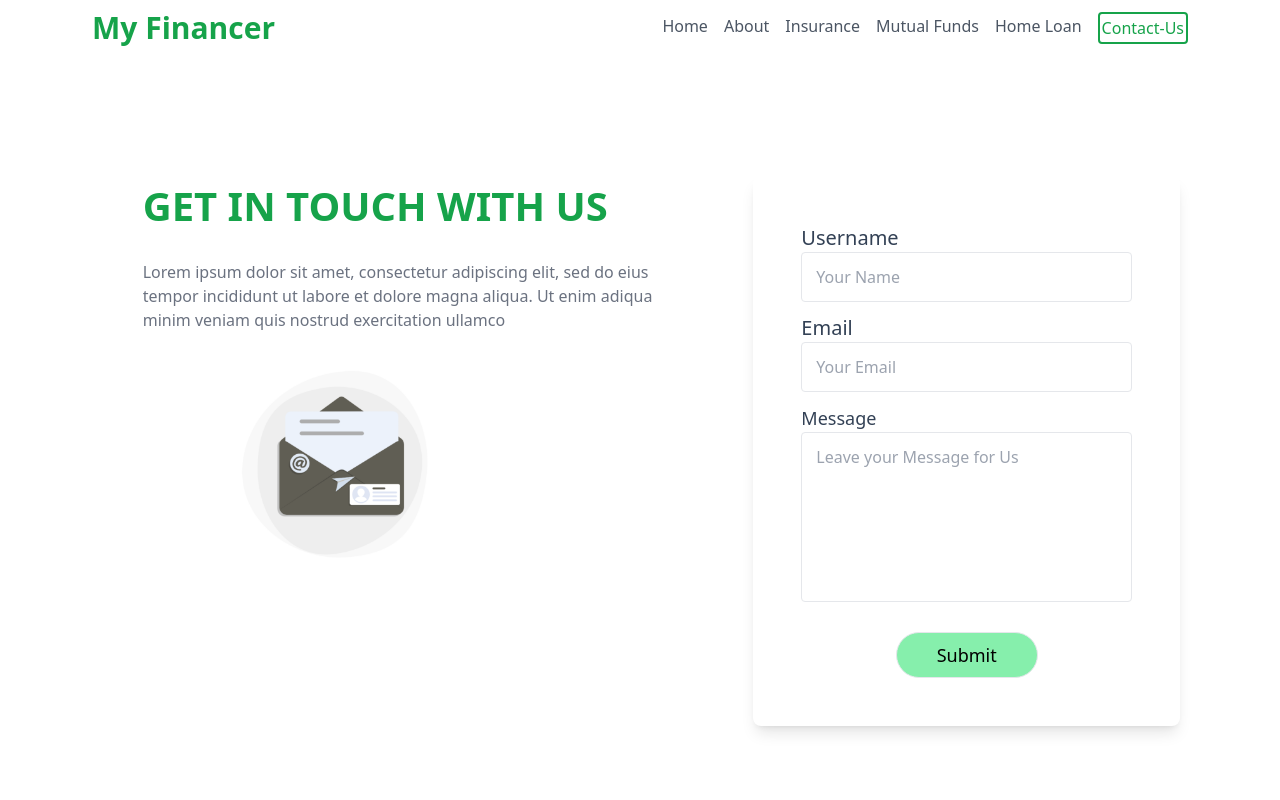
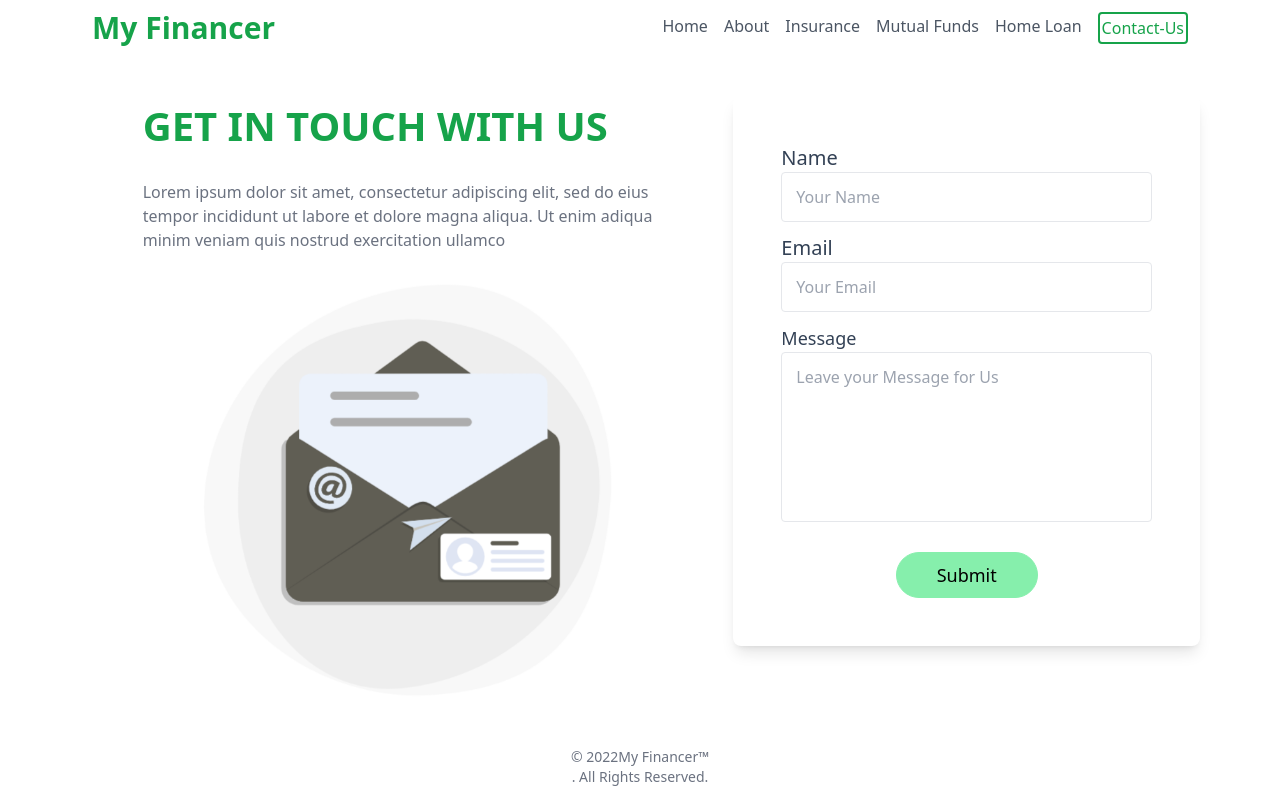
Before and after one commit to veeresh-27/businessProfile, a Next.js app: page /contact in a window 1280 px wide. Shown: the top 800 px of the page. Built offline with nearby package versions, Linux system fonts and the light colour scheme.

Commit message:
disclaimer

```diff
--- a/pages/about/index.js
+++ b/pages/about/index.js
@@ -26,7 +26,10 @@ export default function About() {
             <p className="flex gap-2 pt-2">
               <IconPhone /> +91 8660446535
             </p>
-            <p className="flex gap-2 pt-2">
+            <p
+              onClick={() => router.push("mailto:licishwarptil@gmail.com")}
+              className="flex gap-2 pt-2 cursor-pointer"
+            >
               <IconsMail /> licishwarpatil@gmail.com
             </p>
             <p className="flex gap-2 pt-2 items-center">
--- a/pages/contact/index.js
+++ b/pages/contact/index.js
@@ -7,9 +7,11 @@ export default function Contact() {
   const [name, setName] = useState("");
   const [email, setEmail] = useState("");
   const [message, setMessage] = useState("");
+  const [disable, setDisable] = useState(false);
 
   const handleFormSubmit = async (e) => {
     e.preventDefault();
+    setDisable(true);
     const Data = {
       name,
       email,
@@ -34,6 +36,7 @@ export default function Contact() {
         setEmail("");
         setName("");
         setMessage("");
+        setDisable(false);
       });
 
       //if sucess do whatever you like, i.e toast notification
@@ -65,9 +68,9 @@ export default function Contact() {
     }
   };
   return (
-    <section className="relative z-10 overflow-hidden bg-white py-20 px-20 lg:py-[120px]">
-      <div className=" container mx-auto -mx-4 flex flex-wrap lg:justify-between ">
-        <div className="container mx-auto -mx-4 flex flex-wrap lg:justify-between w-full px-4 lg:w-1/2 xl:w-6/12 mb-12 max-w-[570px] lg:mb-0">
+    <section className="relative overflow-hidden bg-white py-10 px-4 md:px-14 lg:px-20">
+      <div className=" mx-auto  flex flex-wrap lg:justify-between ">
+        <div className="container mx-auto  flex flex-wrap lg:justify-between w-full px-4 lg:w-1/2 xl:w-6/12 mb-12 max-w-[570px] lg:mb-0">
           <div className="mb-12 max-w-[570px] lg:mb-0">
             <h2 className="text-dark text-green-600 mb-6 text-[32px] font-bold uppercase sm:text-[40px] lg:text-[36px] xl:text-[40px]">
               GET IN TOUCH WITH US
@@ -77,20 +80,16 @@ export default function Contact() {
               eius tempor incididunt ut labore et dolore magna aliqua. Ut enim
               adiqua minim veniam quis nostrud exercitation ullamco
             </p>
-            <div>
-              <Image
-                src={support}
-                className="object-contain h-48 w-96"
-                alt=""
-              />
+            <div className="scale-105 flex justify-center">
+              <Image src={support} className="w-[300px] md:w-[400px]" alt="" />
             </div>
           </div>
         </div>
-        <div className="w-full px-5 lg:w-1/2 xl:w-5/12">
-          <div className="relative rounded-lg bg-white  shadow-lg sm:p-12">
+        <div className="w-full lg:w-1/2 xl:w-5/12">
+          <div className="relative rounded-lg bg-white  shadow-lg p-12">
             <form onSubmit={handleFormSubmit}>
               <label className="font-medium  text-xl text-slate-700">
-                Username
+                Name
               </label>
               <div className="mb-3">
                 <input
@@ -134,13 +133,22 @@ export default function Contact() {
                 ></textarea>
               </div>
               <div className="flex justify-center">
-                <button
-                  type="submit"
-                  className="bg-green-300 font-medium text-lg  rounded-full border p-2 px-10  transition
-                    focus:shadow-outline hover:bg-green-600 hover:text-white"
-                >
-                  Submit
-                </button>
+                {disable ? (
+                  <button
+                    className="bg-gray-600 font-medium text-lg  rounded-full border p-2 px-10  transition
+                    focus:shadow-outline  cursor-not-allowed"
+                  >
+                    Submit
+                  </button>
+                ) : (
+                  <button
+                    type="submit"
+                    className="bg-green-300 font-medium text-lg  rounded-full border border-green-300 p-2 px-10  transition
+                    focus:shadow-outline hover:bg-green-600 hover:text-white cursor-pointer"
+                  >
+                    Submit
+                  </button>
+                )}
               </div>
             </form>
           </div>
--- a/pages/mutualfunds/index.js
+++ b/pages/mutualfunds/index.js
@@ -50,6 +50,7 @@ const mf = [
 
 export default function MutualFunds() {
   const [activeTab, setActiveTab] = useState(0);
+  const [disclaimer, setDisclaimer] = useState(true);
   //const [open, setOpen] = useState(0);
 
   // const handleOpen = (value) => {
@@ -68,6 +69,7 @@ export default function MutualFunds() {
       {/*<h1 className="text-2xl text-green-600 text-center font-bold">*/}
       {/*  Know Mutual Fund*/}
       {/*</h1>*/}
+
       <div className="flex font-medium justify-center md:justify-start pt-5 gap-8">
         {tabs?.map(({ name }, index) => (
           <>
@@ -388,6 +390,34 @@ export default function MutualFunds() {
           </div>
         </>
       )}
+      {disclaimer ? (
+        <div className="relative flex flex-col border-2 bg-yellow-100 border-yellow-300 rounded p-2">
+          <h1 className="text-gray-800">Disclaimer!</h1>
+          <p className="text-[12px] text-gray-800">
+            Mutual Fund investments are subject to market risks, read all scheme
+            related documents carefully
+          </p>
+          <div
+            className="absolute -top-0 cursor-pointer -right-0 text-yellow-400"
+            onClick={() => setDisclaimer(false)}
+          >
+            <svg
+              xmlns="http://www.w3.org/2000/svg"
+              fill="none"
+              viewBox="0 0 24 24"
+              strokeWidth={1.5}
+              stroke="currentColor"
+              className="w-6 h-6"
+            >
+              <path
+                strokeLinecap="round"
+                strokeLinejoin="round"
+                d="M9.75 9.75l4.5 4.5m0-4.5l-4.5 4.5M21 12a9 9 0 11-18 0 9 9 0 0118 0z"
+              />
+            </svg>
+          </div>
+        </div>
+      ) : null}
 
       {/*TODO
         div className="flex p-4">
```
Also changed, not shown: public/icons/iconsX/index.js (added, +16 -0 lines).
